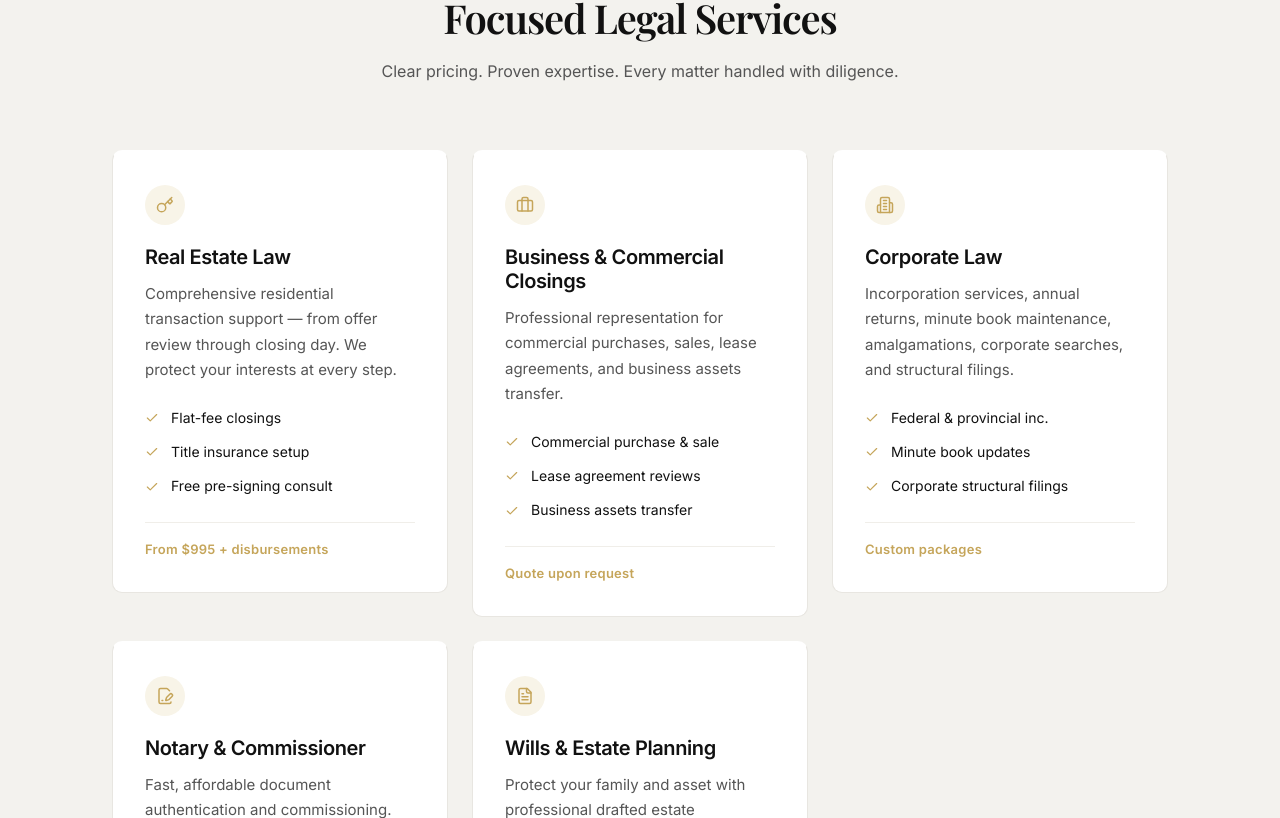
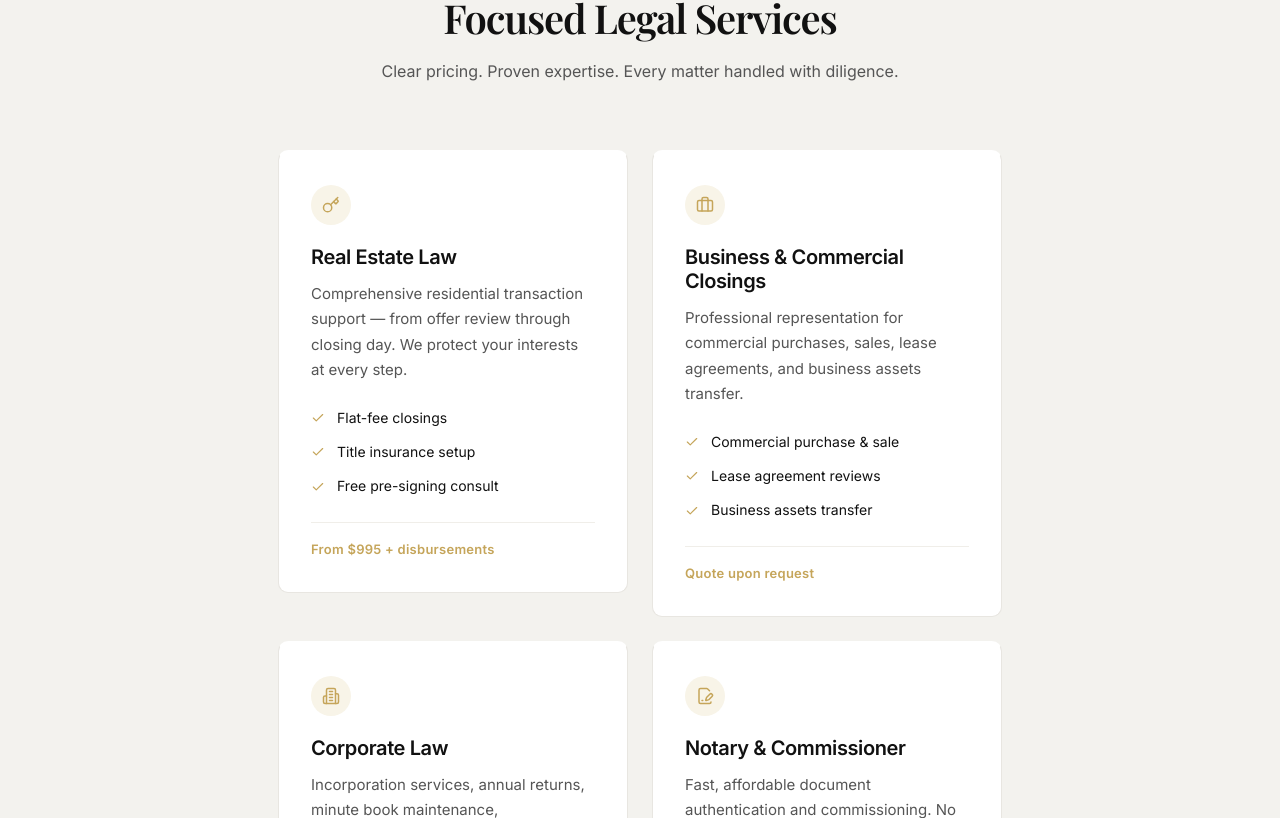
Before and after one commit to disuhitarth/SUMAN-AHUJA, a Next.js app: page / in a window 1280 px wide. Shown: the part 1082-1900 px from the top of the page. Built offline with nearby package versions, Linux system fonts and the light colour scheme.

Commit message:
style: center and balance the 5-card practice areas grid in Services.module.css

```diff
--- a/src/app/components/Services.module.css
+++ b/src/app/components/Services.module.css
@@ -1,7 +1,8 @@
 /* ── Services Grid ──────────────────────────────────────── */
 .grid {
-  display: grid;
-  grid-template-columns: repeat(auto-fit, minmax(300px, 1fr));
+  display: flex;
+  flex-wrap: wrap;
+  justify-content: center;
   gap: var(--sp-6);
 }
 
@@ -15,6 +16,16 @@
   display: flex;
   flex-direction: column;
   transition: all var(--duration-base) var(--ease-out);
+  flex: 1 1 320px;
+  max-width: 350px;
+  width: 100%;
+}
+
+@media (max-width: 768px) {
+  .card {
+    max-width: 100%;
+    flex: 1 1 100%;
+  }
 }
 
 .card:hover {
```
